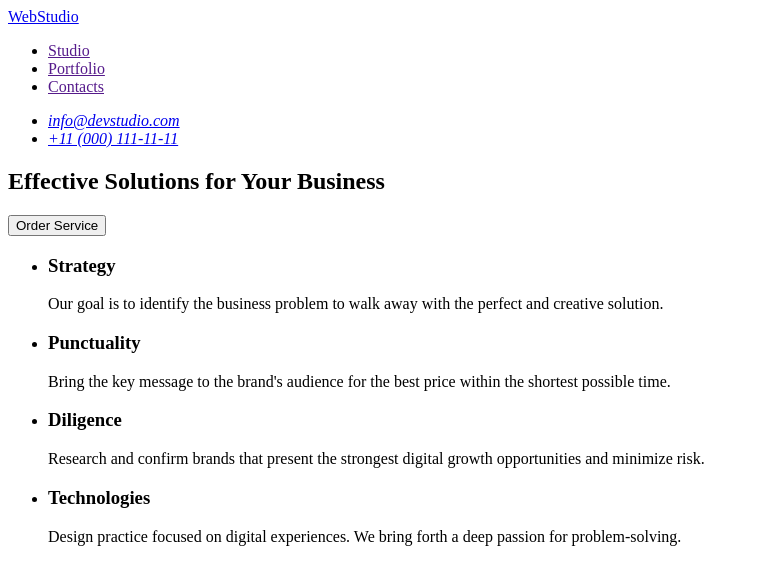
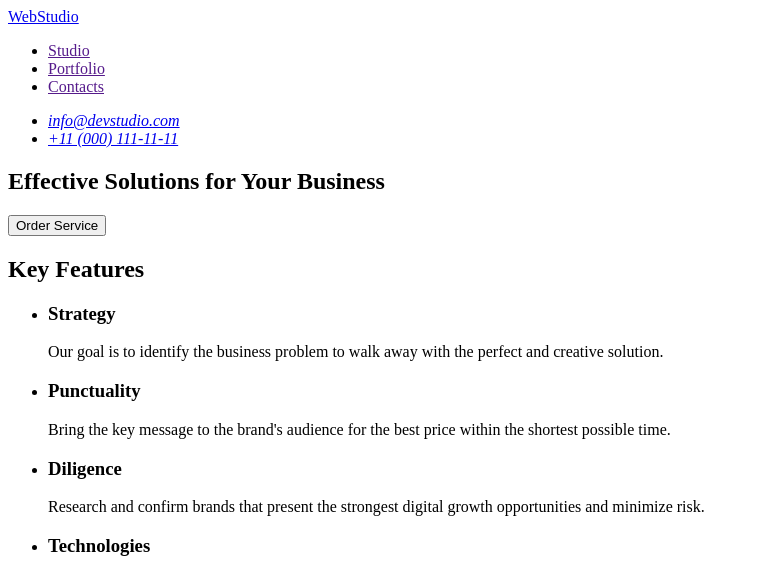
Before and after one commit to mihxw/my-first-project, a plain HTML site: page index.html in a window 1280 px wide. Shown: the top 562 px of the page, without its empty margins (0-759 px from the left). Drawn offline with Linux system fonts and the light colour scheme.

Commit message:
Add files via upload

```diff
--- a/index.html
+++ b/index.html
@@ -44,6 +44,7 @@
 
         <!-- Секція №2 - Особливості -->
         <section>
+            <h2>Key Features</h2> <!-- Доданий заголовок для SEO та читалок -->
             <ul>
                 <li>
                     <h3>Strategy</h3>
```
